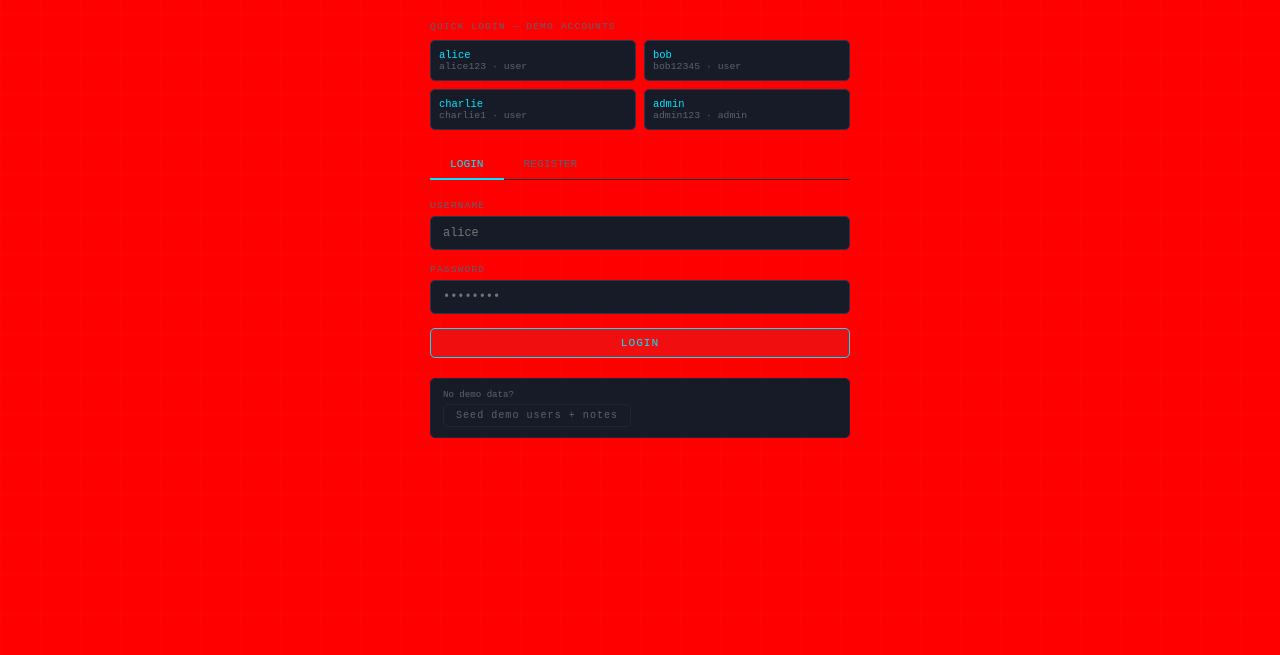
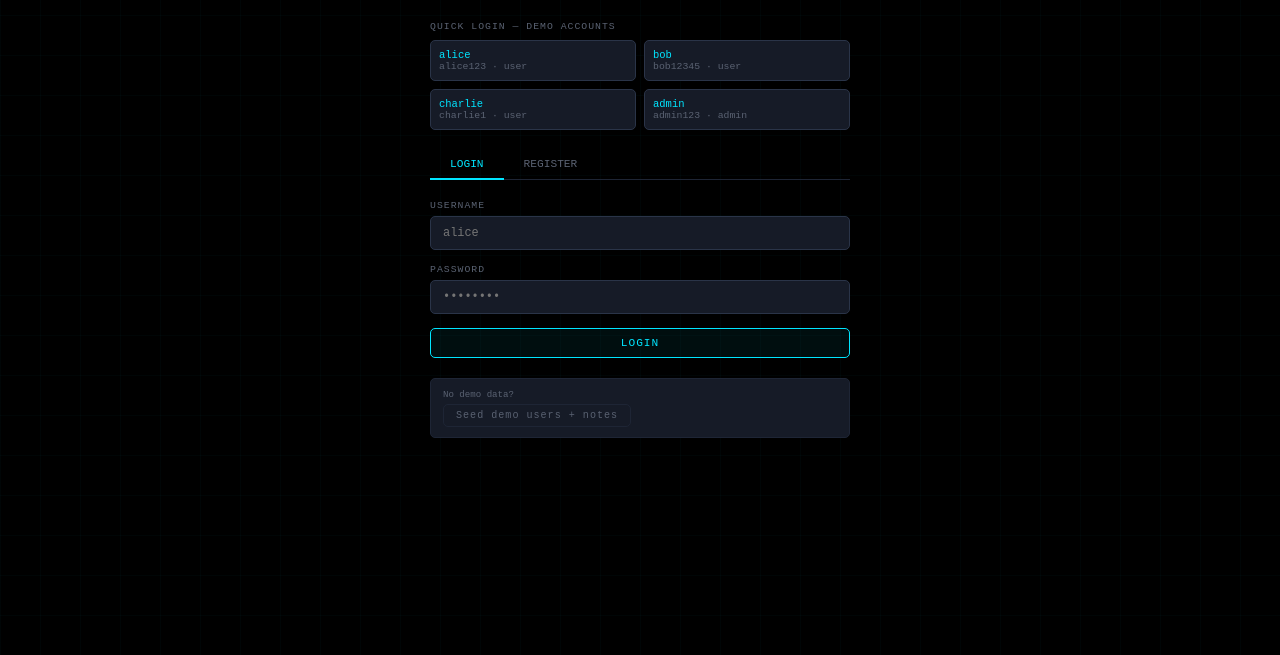
Before and after one commit to mcropsey/vnotes, a plain HTML site: page static/index.html in a window 1280 px wide. Shown: the part 145-800 px from the top of the page. Drawn offline with Linux system fonts and the light colour scheme.

Commit message:
Change website background to black

```diff
--- a/static/index.html
+++ b/static/index.html
@@ -7,7 +7,7 @@
   <style>
     *, *::before, *::after { box-sizing: border-box; margin: 0; padding: 0; }
     :root {
-      --bg:        #ff0000;
+      --bg:        #000000;
       --surface:   #111520;
       --surface2:  #161b27;
       --surface3:  #1c2235;
```
